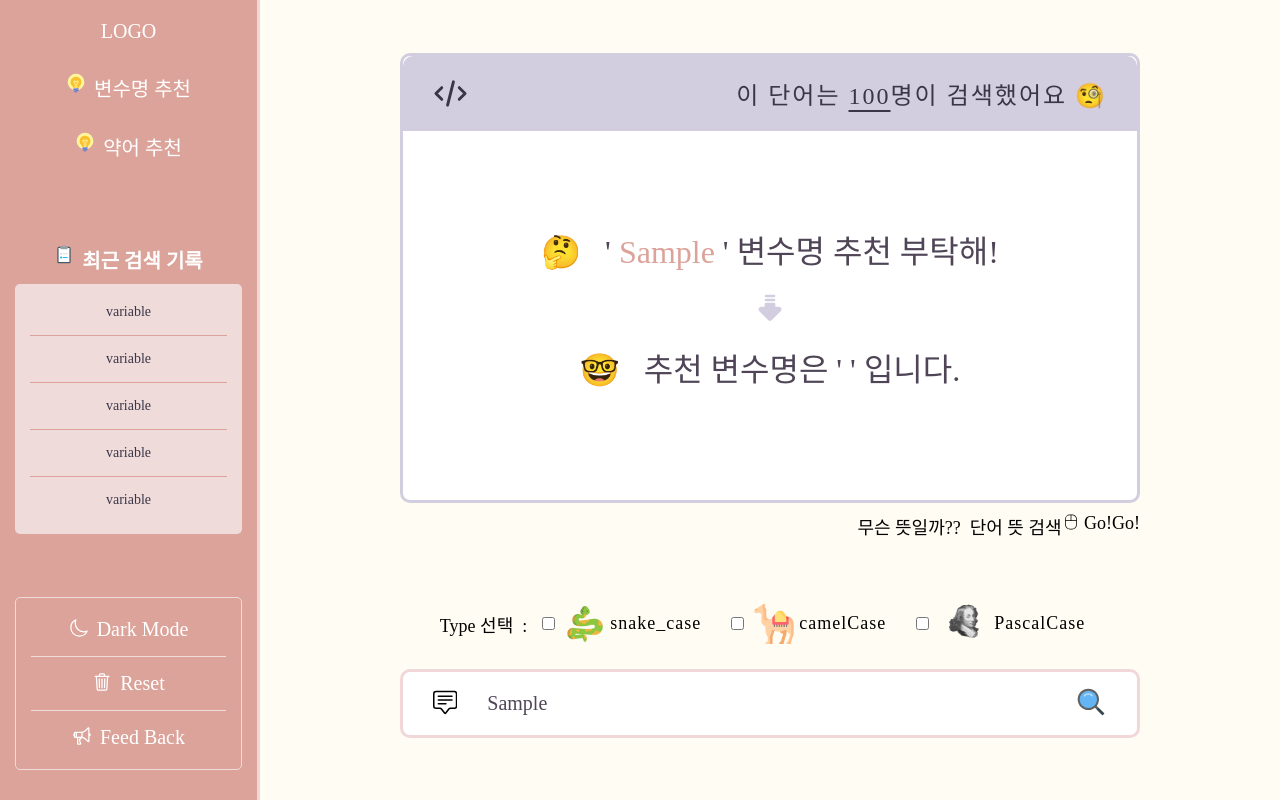
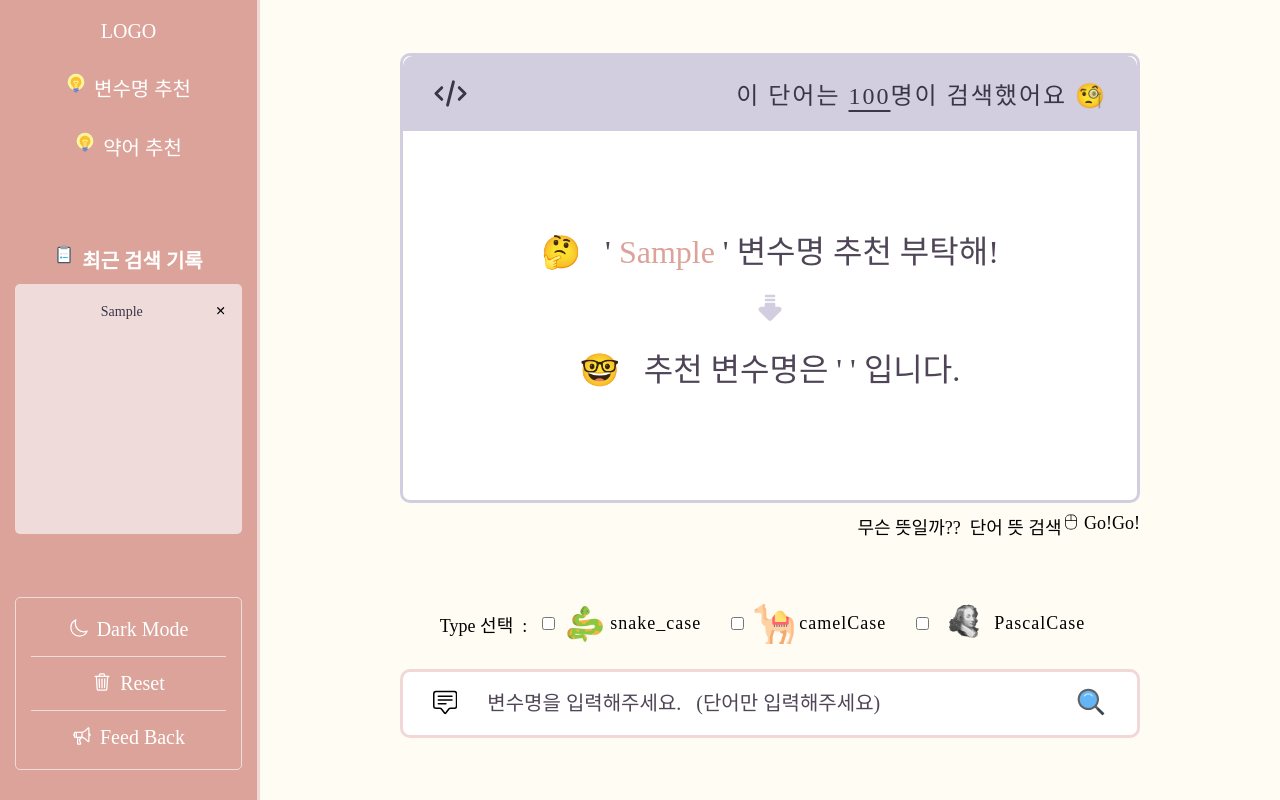
Before and after one commit to selene-cho/variable-maker-front-react, a React (Create React App) app: page / in a window 1280 px wide. Both pictures are taken after typing "Sample" into the empty fields and a click on the button 1091 px from the left and 703 px from the top of the page. Built offline with nearby package versions, Linux system fonts and the light colour scheme; no server answers; a web font is replaced by a local one.

Commit message:
feat: 최근검색기록/ reset / 검색어 삭제

```diff
--- a/src/App.jsx
+++ b/src/App.jsx
@@ -2,16 +2,54 @@ import { Outlet } from 'react-router-dom';
 import SideBar from './components/layout/SideBar';
 import styles from './scss/App.module.scss';
 import DarkModeProvider from './components/context/DarkModeContext';
+import { useEffect, useState } from 'react';
 
 export default function App() {
+  // map 사용해서 최근 검색기록 나타내기 위해 string -> object 형태로 변환(parsing)
+  const [keywords, setKeywords] = useState(
+    JSON.parse(localStorage.getItem('keywords') || '[]')
+  );
+
+  // keywords 변할 때만 렌더링
+  // 배열(array) -> 문자열(string)로 타입 변환
+  useEffect(() => {
+    localStorage.setItem('keywords', JSON.stringify(keywords));
+  }, [keywords]);
+
+  // 검색 기록 추가
+  const handleAddKeyword = (text) => {
+    console.log('text', text);
+    const newKeyword = {
+      id: Date.now(),
+      text: text,
+    };
+    setKeywords([newKeyword, ...keywords]);
+  };
+
+  // 검색어 삭제
+  const handleDeleteKeyword = (id) => {
+    const nextKeyword = keywords.filter((prev) => {
+      return prev.id != id;
+    });
+    setKeywords(nextKeyword);
+  };
+  // 검색기록 전체 삭제
+  const handleClearHistory = () => {
+    setKeywords([]);
+  };
+
   return (
     <DarkModeProvider>
       {/** DarkMode context 사용 범위 지정(우산 씌워줌)
        *  우산 안에 있는 자식 node에서 useDarkMode 사용할 수 있음 (darkModContext)  */}
       <div className={styles.container}>
-        <SideBar />
+        <SideBar
+          keywords={keywords}
+          onDeleteKeyword={handleDeleteKeyword}
+          onClearHistory={handleClearHistory}
+        />
         <div className={styles.outlet}>
-          <Outlet />
+          <Outlet context={handleAddKeyword} />
         </div>
       </div>
     </DarkModeProvider>
--- a/src/components/layout/SideBar.jsx
+++ b/src/components/layout/SideBar.jsx
@@ -5,6 +5,7 @@ import { RiSunLine } from 'react-icons/ri';
 import {
   IoBulbOutline,
   IoClipboardOutline,
+  IoClose,
   IoMegaphoneOutline,
   IoMoonOutline,
   IoTrashOutline,
@@ -12,8 +13,9 @@ import {
 import { FcIdea, FcKindle, FcLike, FcSurvey } from 'react-icons/fc';
 import { useDarkMode } from '../context/DarkModeContext';
 
-export default function SideBar() {
+export default function SideBar({ keywords, onDeleteKeyword, onClearHistory }) {
   const { darkMode, toggleDarkMode } = useDarkMode();
+  console.log('keywords :', keywords);
   return (
     <header className={styles.container}>
       <div className={styles.logo}>LOGO</div>
@@ -39,11 +41,20 @@ export default function SideBar() {
           최근 검색 기록
         </h1>
         <ul>
-          <li>variable</li>
-          <li>variable</li>
-          <li>variable</li>
-          <li>variable</li>
-          <li>variable</li>
+          {keywords.map(({ id, text }) => {
+            return (
+              <li key={id}>
+                <span>{text}</span>
+                <button
+                  onClick={() => {
+                    onDeleteKeyword(id);
+                  }}
+                >
+                  <IoClose className={styles.deleteIcon} />
+                </button>
+              </li>
+            );
+          })}
         </ul>
       </section>
       <section className={styles.sectionBottom}>
@@ -67,8 +78,10 @@ export default function SideBar() {
 
           {/* <BsFillMoonFill className={styles.icon} /> */}
           <li>
-            <IoTrashOutline className={styles.icon} />
-            Reset
+            <button onClick={onClearHistory}>
+              <IoTrashOutline className={styles.icon} />
+              Reset
+            </button>
           </li>
           <li>
             <IoMegaphoneOutline className={styles.icon} />
--- a/src/components/layout/SideBar.module.scss
+++ b/src/components/layout/SideBar.module.scss
@@ -63,8 +63,13 @@
       height: 250px;
       color: var(--color-sidebar-search-text);
       li {
+        display: grid;
+        grid-template-columns: 10fr 0.5fr;
         font-size: $sm;
         border-bottom: 1px solid var(--color-sidebar-search-border);
+        button {
+          justify-self: flex-end;
+        }
       }
     }
   }
@@ -75,6 +80,7 @@
     ul {
       li {
         border-bottom: 1px solid var(--color-sidebar-search);
+        button,
         button > p {
           display: flex;
           font-family: $surroundAir;
--- a/src/pages/Home.jsx
+++ b/src/pages/Home.jsx
@@ -11,10 +11,14 @@ import snakeImg from '../images/snake.png';
 import { FcSearch } from 'react-icons/fc';
 import { BsChatSquareText } from 'react-icons/bs';
 import { HiOutlineCode } from 'react-icons/hi';
+import { useOutletContext } from 'react-router-dom';
 
 export default function Home() {
   const [search, setSearch] = useState(''); // 검색 단어 저장 state
   const [translatedWord, setTranslatedWord] = useState(''); // 번역 단어 저장 state
+  const [keyword, setKeyword] = useState('');
+
+  const handleAddKeyword = useOutletContext();
 
   const handleLoad = async (searchQuery) => {
     const { translated_variable } = await getTranslateWord(searchQuery);
@@ -29,7 +33,20 @@ export default function Home() {
   const handleSearchSubmit = (e) => {
     e.preventDefault();
     setSearch(e.target['search'].value);
+    handleAddKeyword(keyword);
+    setKeyword('');
   };
+
+  const handleKeyword = (e) => {
+    setKeyword(e.target.value);
+  };
+
+  // const handleEnter = (e) => {
+  //   if (keyword && e.keyCode === 13) {
+  //     handleAddKeyword(keyword);
+  //     setKeyword('');
+  //   }
+  // };
 
   return (
     <div className={styles.container}>
@@ -78,6 +95,9 @@ export default function Home() {
             type="search"
             name="search"
             placeholder="변수명을 입력해주세요. &nbsp; (단어만 입력해주세요)"
+            value={keyword}
+            onChange={handleKeyword}
+            // onKeyDown={handleEnter}
           />
           <button type="submit">
             <FcSearch className={styles.icon} />
```
